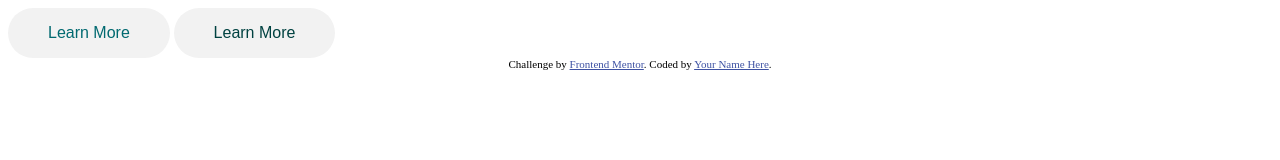
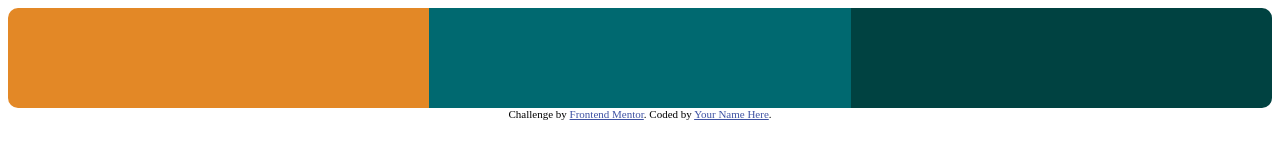
Before and after one commit to tony-508/3-column-preview-card-component-main, a plain HTML site: page index.html in a window 1280 px wide. Drawn offline with Linux system fonts and the light colour scheme.

Commit message:
Creating the grid.

```diff
--- a/index.html
+++ b/index.html
@@ -33,8 +33,11 @@
     </style>
   </head>
   <body>
-    <button class="btn btn--secondary">Learn more</button>
-    <button class="btn btn--tertiary">Learn more</button>
+    <div class="grid grid-1x3">
+      <div class="box box-primary"></div>
+      <div class="box box-secondary"></div>
+      <div class="box box-tertiary"></div>
+    </div>
 
     <div class="attribution">
       Challenge by
--- a/styles.css
+++ b/styles.css
@@ -66,3 +66,43 @@ p {
 .btn--tertiary:hover {
   background-color: var(--color-tertiary);
 }
+
+/* Grid */
+.grid {
+  display: grid;
+}
+
+.box-primary {
+  height: 100px;
+  background-color: var(--color-primary);
+  border-top-left-radius: 10px;
+  border-top-right-radius: 10px;
+}
+
+.box-secondary {
+  height: 100px;
+  background-color: var(--color-secondary);
+}
+
+.box-tertiary {
+  height: 100px;
+  background-color: var(--color-tertiary);
+  border-bottom-left-radius: 10px;
+  border-bottom-right-radius: 10px;
+}
+
+@media screen and (min-width: 768px) {
+  .grid-1x3 {
+    grid-template-columns: repeat(3, 1fr);
+  }
+
+  .box-primary {
+    border-top-right-radius: 0;
+    border-bottom-left-radius: 10px;
+  }
+
+  .box-tertiary {
+    border-bottom-left-radius: 0;
+    border-top-right-radius: 10px;
+  }
+}
```
Also changed, not shown: components/grid.html (added, +5 -0 lines).
